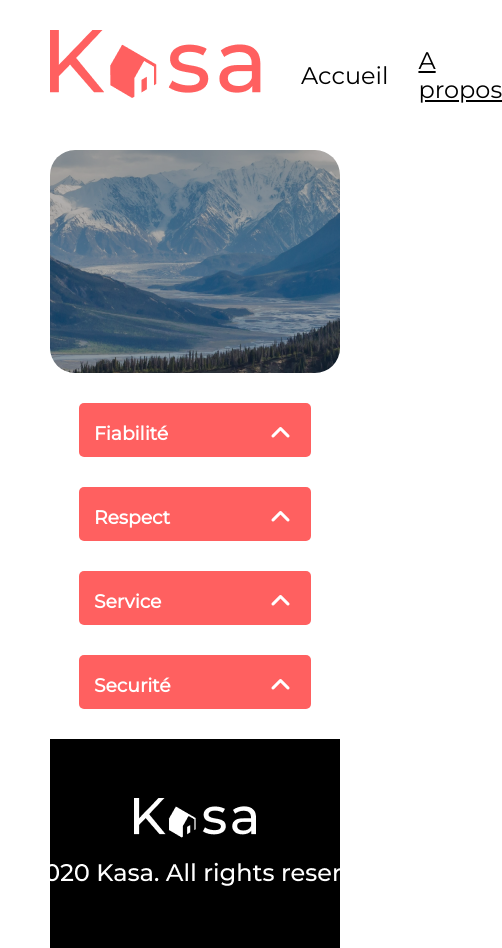
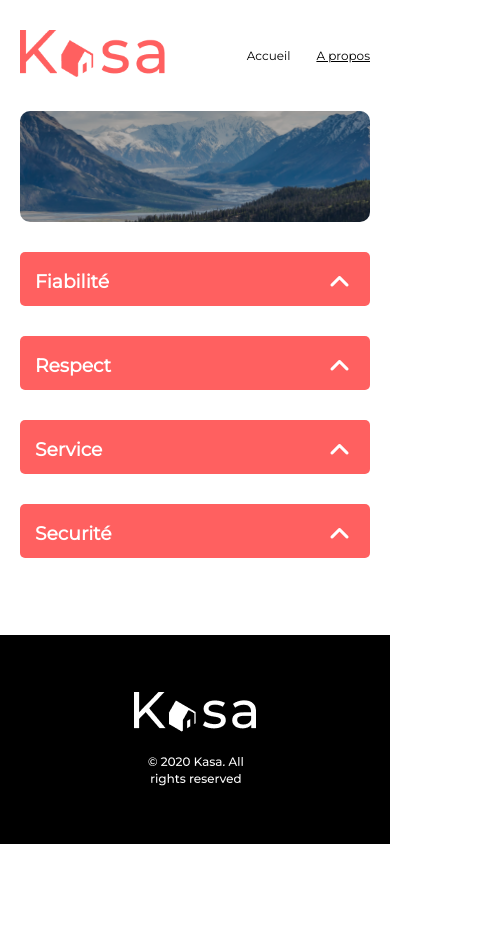
Before and after one commit to ilham-c/projet7_kasa, a React (Vite) app: page /about in a window 390 px wide. Shown: the whole page, 502 px wide, since content can reach past the window. After the commit the page ends 844 px from the top, so only its background shows below. Built offline with nearby package versions, Linux system fonts and the light colour scheme.

Commit message:
responsive

```diff
--- a/index.html
+++ b/index.html
@@ -3,12 +3,6 @@
   <head>
     <meta charset="UTF-8" />
     <link rel="icon" type="image/svg+xml" href="/vite.svg" />
-    <!-- Ajout de FontAwesome pour les icônes -->
-<link
-rel="stylesheet"
-href="https://cdnjs.cloudflare.com/ajax/libs/font-awesome/6.0.0-beta3/css/all.min.css"
-/>
-
     <link rel="stylesheet"
     href="https://cdnjs.cloudflare.com/ajax/libs/font-awesome/6.0.0-beta3/css/all.min.css"
   />
--- a/src/components/Banner/Banner.css
+++ b/src/components/Banner/Banner.css
@@ -16,3 +16,23 @@
     font-weight: 700;
     font-size: 48px;
 }
+
+@media screen and (max-width:768px){
+
+.banner{
+    max-width: 100%;
+    padding-left: 10px;
+    padding-left: 10px;
+    box-sizing: border-box;
+    height: 111px;
+    border-radius: 10px;
+
+
+
+}
+.banner_text{
+    font-size: 24px;
+
+
+}
+}
--- a/src/components/Footer/Footer.css
+++ b/src/components/Footer/Footer.css
@@ -8,3 +8,27 @@
     justify-content: center;
     gap: 20px;
 }
+
+.footer_subtitle_mobile {
+    display: none;
+  }
+
+.footer_subtitle_desktop {
+    display: flex;
+    justify-content: center;
+    align-items: center;
+  }
+
+
+@media screen and (max-width: 768px) {
+
+.footer_subtitle_desktop {
+    display: none;
+    }
+
+.footer_subtitle_mobile {
+    display: flex;
+    justify-content: center;
+    align-items: center;
+    }
+  }
--- a/src/components/Footer/index.jsx
+++ b/src/components/Footer/index.jsx
@@ -2,12 +2,14 @@ import React from "react";
 import "./Footer.css";
 import LOGOFOOTER from "../../assets/LOGOFOOTER.png";
 import FooterSubtitle from "../../assets/FooterSubtitle.png";
+import footer_mobile from "../../assets/footer_mobile.png";
 
 function Footer(){
     return (
         <div className="footer">
             <div className="footer_logo"><img src={LOGOFOOTER} alt="kasa" /></div>
-            <div className="footer_subtitle"><img src={FooterSubtitle} alt="subtitle" /></div>
+            <div className="footer_subtitle_desktop"><img src={FooterSubtitle} alt="subtitle_desktop" /></div>
+            <div className="footer_subtitle_mobile"><img src={footer_mobile} alt="subtitle_mobile" /></div>
             </div>
     )
 }
--- a/src/components/Header/Header.css
+++ b/src/components/Header/Header.css
@@ -33,5 +33,21 @@ ul{
 
 .navItem a.active {
     text-decoration: underline;
-    color:  black; /* ou la couleur que tu préfères */
+    color:  black;
   }
+
+@media screen and (max-width: 768px) {
+
+
+.header_logo img{
+    width: 145px;
+}
+.header_titles{
+    gap: 26px;
+}
+.navItem{
+    font-size: 12px;
+    white-space: nowrap;
+}
+
+}
--- a/src/components/ImageSlider/ImageSlider.css
+++ b/src/components/ImageSlider/ImageSlider.css
@@ -1,6 +1,19 @@
 .image_slider {
     position: relative;
+    width: 100%;
+    height: 415px;
+    overflow: hidden;
+    display: flex;
+    align-items: center;
+    justify-content: center;
 }
+
+.slider-image {
+    width: 100%;
+    height: 100%;
+    object-fit: cover;
+  }
+
 
 .prev,
 .next {
--- a/src/components/PropertyList/PropertyList.css
+++ b/src/components/PropertyList/PropertyList.css
@@ -23,7 +23,7 @@
     width: 100%;
     height: 340px;
     object-fit: cover;
-    border-radius: 15px;
+    border-radius: 10px;
 }
 
 .property-title-overlay{
@@ -33,3 +33,15 @@
     text-align: left;
     left: 18px;
 }
+
+@media screen and (max-width: 768px) {
+
+.property-list{
+    background-color: transparent;
+    margin-top: 0;
+    margin-bottom: -20px;
+}
+.property-card{
+    margin-top: 22px;
+}
+}
--- a/src/index.css
+++ b/src/index.css
@@ -2,6 +2,18 @@
 
 body {
   margin: 0;
-  padding: 0 50px;
+  padding: 0;
   font-family: 'Montserrat', sans-serif;
 }
+
+.container{
+  max-width: 1240px;
+  padding: 0 50px;
+  margin: 0 auto;
+  box-sizing: border-box;
+}
+@media screen and (max-width: 768px) {
+  .container {
+    padding: 0 20px;
+  }
+}
--- a/src/main.jsx
+++ b/src/main.jsx
@@ -20,6 +20,7 @@ const root = ReactDOM.createRoot(document.getElementById('root'));
 root.render(
   <React.StrictMode>
     <Router>
+      <div className='container'>
       <Header />
       <Routes>
         <Route path="/" element={<Home />} />
@@ -28,6 +29,7 @@ root.render(
         <Route path="/property/:id" element={<Property />} />
         <Route path="*" element={<ErrorPage />} />
       </Routes>
+      </div>
       <Footer />
     </Router>
   </React.StrictMode>,
--- a/src/pages/About/About.css
+++ b/src/pages/About/About.css
@@ -5,3 +5,14 @@
     flex-direction: column;
     margin-bottom: 30px;
 }
+
+
+
+@media screen and (max-width:768px) {
+
+.about_container{
+    width: 100%;
+    padding-bottom: 47px;
+}
+
+}
--- a/src/pages/ErrorPage/ErrorPage.css
+++ b/src/pages/ErrorPage/ErrorPage.css
@@ -24,3 +24,19 @@
     padding-top: 40px;
 
 }
+
+@media screen and (max-width:768px) {
+
+.error_number{
+    font-size: 96px;
+}
+.error_text{
+    font-size: 18px;
+    padding-bottom: 30px;
+    text-align: center;
+}
+.error_link{
+    font-size: 14px;
+    padding-bottom: 140px;
+}
+}
```
Also changed, not shown: src/assets/footer_mobile.png (added), src/components/Collapse/Collapse.css (line endings or trailing spaces).
